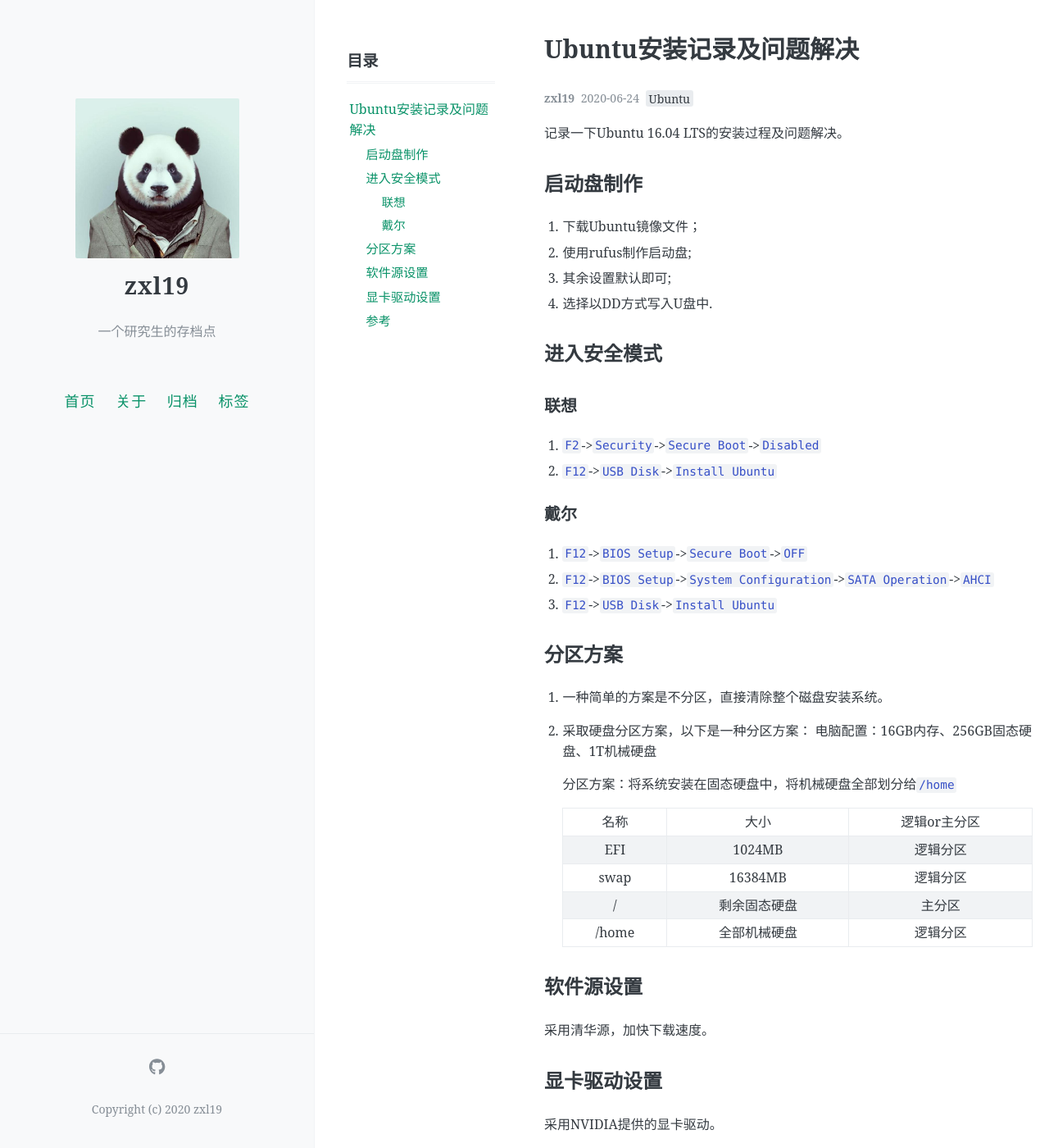
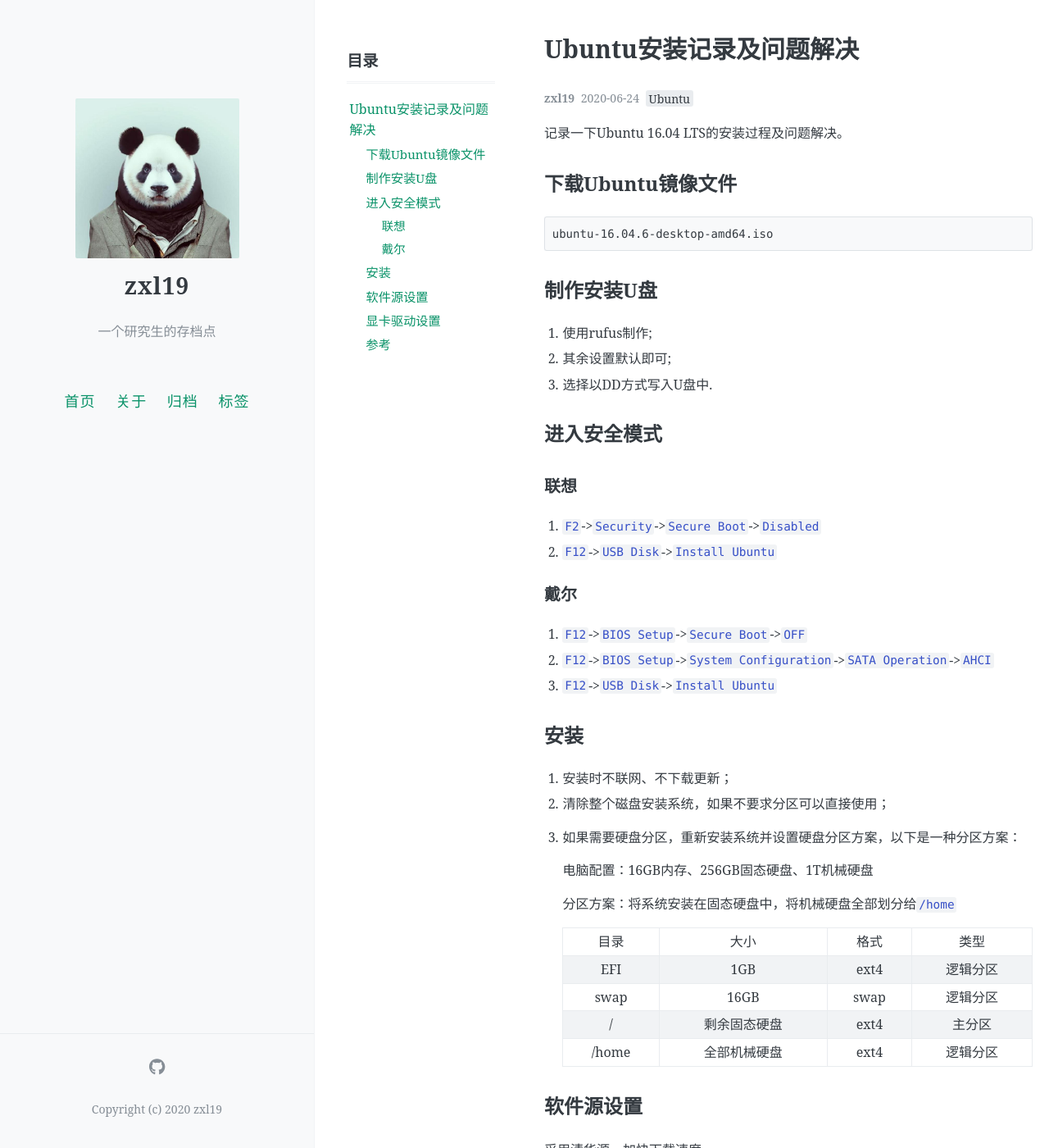
Before and after one commit to zxl19/zxl19.github.io, a Jekyll site: the page built from _posts/2020-06-24-ubuntu-installation.md, in a window 1280 px wide and 1400 px high. Shown: the whole window at 82% size. Built offline with Jekyll 4.4.1, drawn with Linux system fonts in a browser that asks for light colours; comment, search, counter and statistics services are not loaded; some of the changed text lies outside the part shown.

Commit message:
Update 2020-06-24-ubuntu-installation.md

````diff
--- a/_posts/2020-06-24-ubuntu-installation.md
+++ b/_posts/2020-06-24-ubuntu-installation.md
@@ -13,12 +13,17 @@ pinned: false
 
 <!-- more -->
 
-## 启动盘制作
+## 下载Ubuntu镜像文件
 
-1. 下载Ubuntu镜像文件；
-2. 使用rufus制作启动盘;
-3. 其余设置默认即可;
-4. 选择以DD方式写入U盘中.
+```shell
+ubuntu-16.04.6-desktop-amd64.iso
+```
+
+## 制作安装U盘
+
+1. 使用rufus制作;
+2. 其余设置默认即可;
+3. 选择以DD方式写入U盘中.
 
 ## 进入安全模式
 
@@ -33,20 +38,22 @@ pinned: false
 2. `F12`->`BIOS Setup`->`System Configuration`->`SATA Operation`->`AHCI`
 3. `F12`->`USB Disk`->`Install Ubuntu`
 
-## 分区方案
+## 安装
 
-1. 一种简单的方案是不分区，直接清除整个磁盘安装系统。
-2. 采取硬盘分区方案，以下是一种分区方案：
+1. 安装时不联网、不下载更新；
+2. 清除整个磁盘安装系统，如果不要求分区可以直接使用；
+3. 如果需要硬盘分区，重新安装系统并设置硬盘分区方案，以下是一种分区方案：
+
     电脑配置：16GB内存、256GB固态硬盘、1T机械硬盘
 
     分区方案：将系统安装在固态硬盘中，将机械硬盘全部划分给`/home`
 
-    | 名称 | 大小 | 逻辑or主分区 |
-    | :----: | :----: | :----: |
-    | EFI | 1024MB | 逻辑分区 |
-    | swap |16384MB| 逻辑分区 |
-    | / | 剩余固态硬盘 | 主分区 |
-    | /home | 全部机械硬盘 | 逻辑分区 |
+    | 目录 | 大小 | 格式 | 类型 |
+    | :----: | :----: | :----: | :----: |
+    | EFI | 1GB | ext4 | 逻辑分区 |
+    | swap | 16GB| swap | 逻辑分区 |
+    | / | 剩余固态硬盘 | ext4 | 主分区 |
+    | /home | 全部机械硬盘 | ext4 | 逻辑分区 |
 
 ## 软件源设置
 
@@ -54,7 +61,9 @@ pinned: false
 
 ## 显卡驱动设置
 
-采用NVIDIA提供的显卡驱动。
+`系统设置`->`软件更新`->`附加驱动`
+
+选择显卡厂商提供的驱动。
 
 ## 参考
 
````
